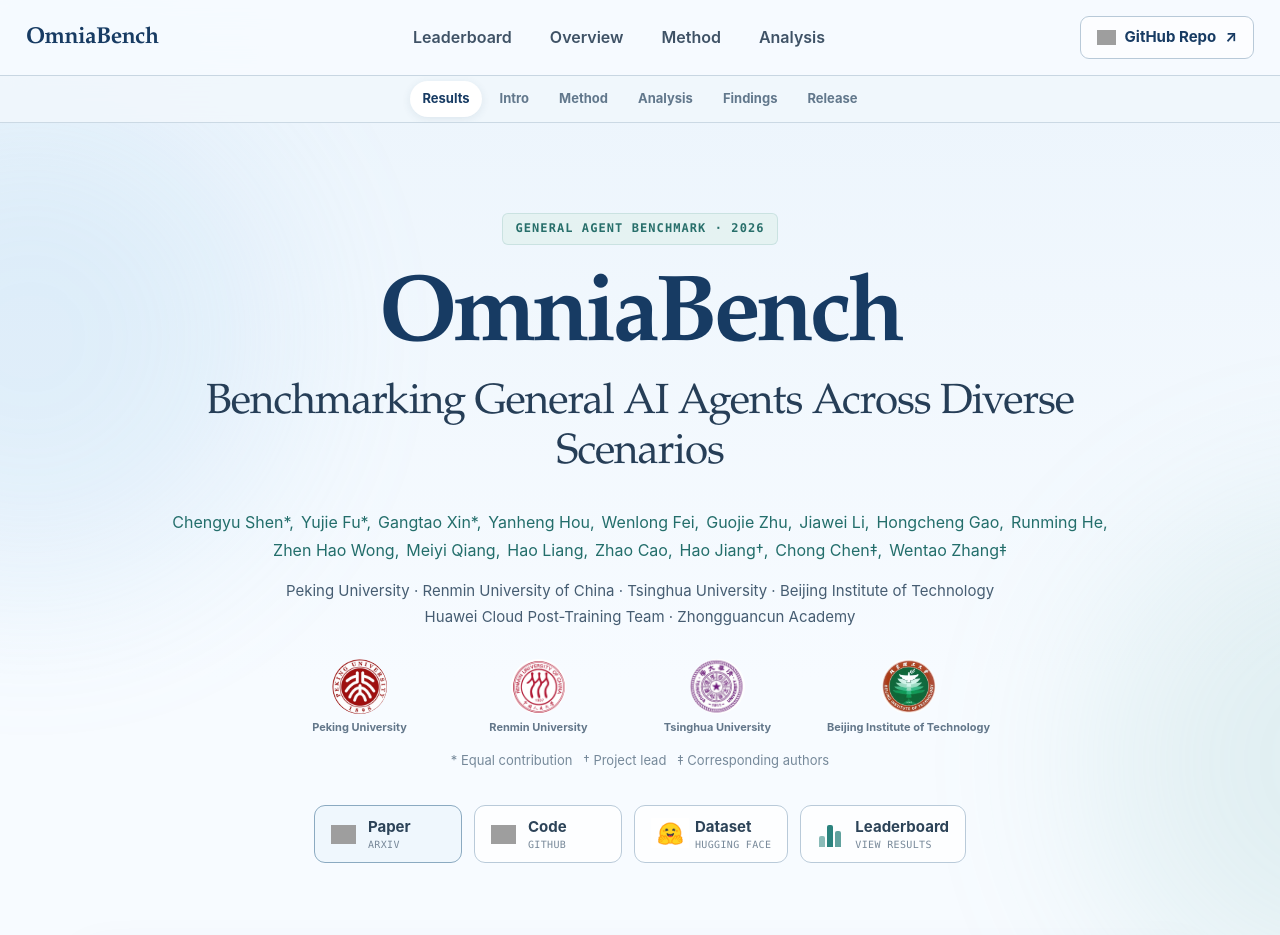
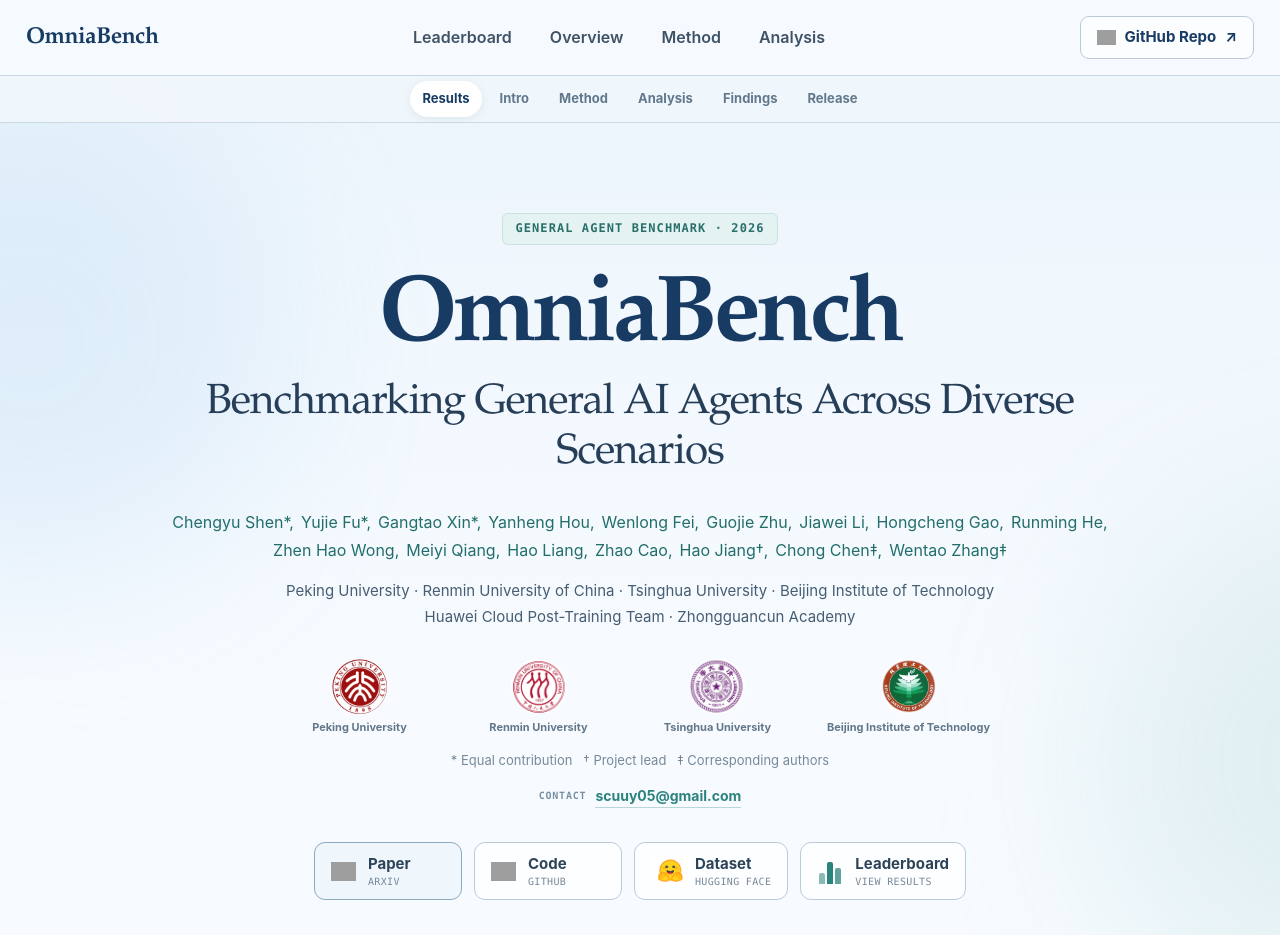
Before and after one commit to scuuy/OmniaBench, a Next.js app in the folder website/: page / in a window 1280 px wide. Shown: the top 935 px of the page. Built offline with nearby package versions, Linux system fonts and the light colour scheme; grey boxes are pictures that could not be loaded.

Commit message:
Improve figures and add contact

```diff
--- a/website/app/globals.css
+++ b/website/app/globals.css
@@ -72,6 +72,10 @@
 .ruc-mark { width: auto; height: 68px; }
 .tsinghua-mark { width: auto; height: 72px; }
 .author-note { margin: 8px 0 0; color: #76899a; font-size: 13px; }
+.contact-line { margin: 13px 0 0; display: flex; align-items: center; justify-content: center; gap: 9px; color: #5c7387; font-size: 14px; }
+.contact-line span { color: #7890a2; font: 700 10px/1 var(--mono); letter-spacing: .08em; text-transform: uppercase; }
+.contact-line a { color: var(--teal); font-weight: 650; border-bottom: 1px solid rgba(43,131,126,.3); transition: color .2s, border-color .2s; }
+.contact-line a:hover { color: var(--navy); border-color: var(--navy); }
 .resource-links { display: flex; flex-wrap: wrap; justify-content: center; gap: 12px; margin-top: 34px; }
 .resource { min-width: 148px; min-height: 58px; padding: 8px 16px; display: flex; align-items: center; justify-content: flex-start; gap: 12px; border: 1px solid #b9cad9; border-radius: 11px; background: rgba(255,255,255,.74); color: #2c4358; transition: border-color .2s, transform .2s, background .2s, box-shadow .2s; }
 .resource:hover { transform: translateY(-3px); border-color: #78a6c5; background: white; box-shadow: 0 10px 26px rgba(35,73,104,.1); }
@@ -131,9 +135,9 @@
 .route-list strong { color: #3f596e; font: 650 12px/1 var(--mono); text-transform: uppercase; }
 .large-figure { margin: 68px 0 0; padding: 28px; }
 
-.analysis-grid { margin-top: 58px; display: grid; grid-template-columns: 1.08fr .92fr; gap: 25px; }
-.analysis-grid figure { margin: 0; padding: 25px; border: 1px solid #cad9e5; border-radius: 13px; background: rgba(255,255,255,.9); box-shadow: 0 13px 36px rgba(46,83,114,.055); }
-.analysis-grid img { width: 100%; height: 350px; object-fit: contain; }
+.analysis-grid { margin-top: 58px; display: grid; grid-template-columns: 1fr; gap: 32px; }
+.analysis-grid figure { margin: 0; padding: 28px; border: 1px solid #cad9e5; border-radius: 13px; background: rgba(255,255,255,.9); box-shadow: 0 13px 36px rgba(46,83,114,.055); }
+.analysis-grid img { width: 100%; height: auto; object-fit: contain; }
 .capability-tags { margin-top: 28px; display: grid; grid-template-columns: repeat(5, 1fr); border: 1px solid #c5d5e1; border-radius: 12px; background: rgba(255,255,255,.7); overflow: hidden; }
 .capability-tags span { min-height: 79px; padding: 16px; display: flex; align-items: center; gap: 11px; border-right: 1px solid var(--line); border-bottom: 1px solid var(--line); color: #405a70; font-size: 14px; font-weight: 550; line-height: 1.35; }
 .capability-tags span:nth-child(5n) { border-right: 0; }.capability-tags span:nth-last-child(-n+5) { border-bottom: 0; }
--- a/website/app/page.tsx
+++ b/website/app/page.tsx
@@ -445,6 +445,7 @@
           </a>
         </div>
         <p className="author-note">* Equal contribution &nbsp; † Project lead &nbsp; ‡ Corresponding authors</p>
+        <p className="contact-line"><span>Contact</span><a href="mailto:scuuy05@gmail.com">scuuy05@gmail.com</a></p>
 
         <div className="resource-links">
           <a className="resource primary" href={links.paper} target="_blank"><BrandIcon src="https://cdn.simpleicons.org/arxiv/B31B1B" label="arXiv" /><span><b>Paper</b><small>arXiv</small></span></a>
```
Also changed, not shown: website/public/figures/pipeline.webp.
